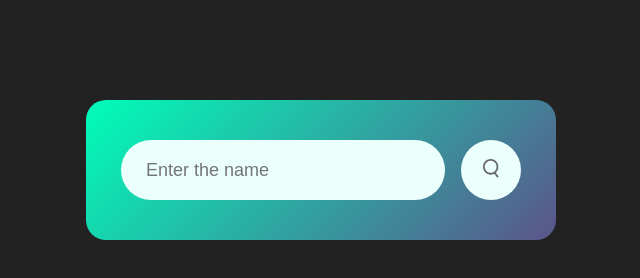
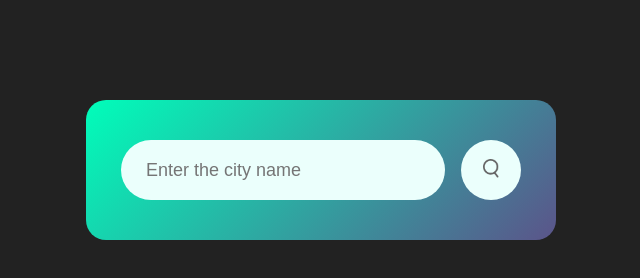
Before and after one commit to pawan8893/Weather-App, a plain HTML site: page index.html in a window 1280 px wide. Shown: the full height of the page, 319-959 px from the left. Drawn offline with Linux system fonts and the light colour scheme.

Commit message:
City name was missing and it has been included.

```diff
--- a/index.html
+++ b/index.html
@@ -9,7 +9,7 @@
 <body>
     <div class="card">
         <div class="search">
-            <input type="text" placeholder="Enter the name" spellcheck="false">
+            <input type="text" placeholder="Enter the city name" spellcheck="false">
             <button><img src="images/search.png"></button>
         </div>
         <div class="error">
```
